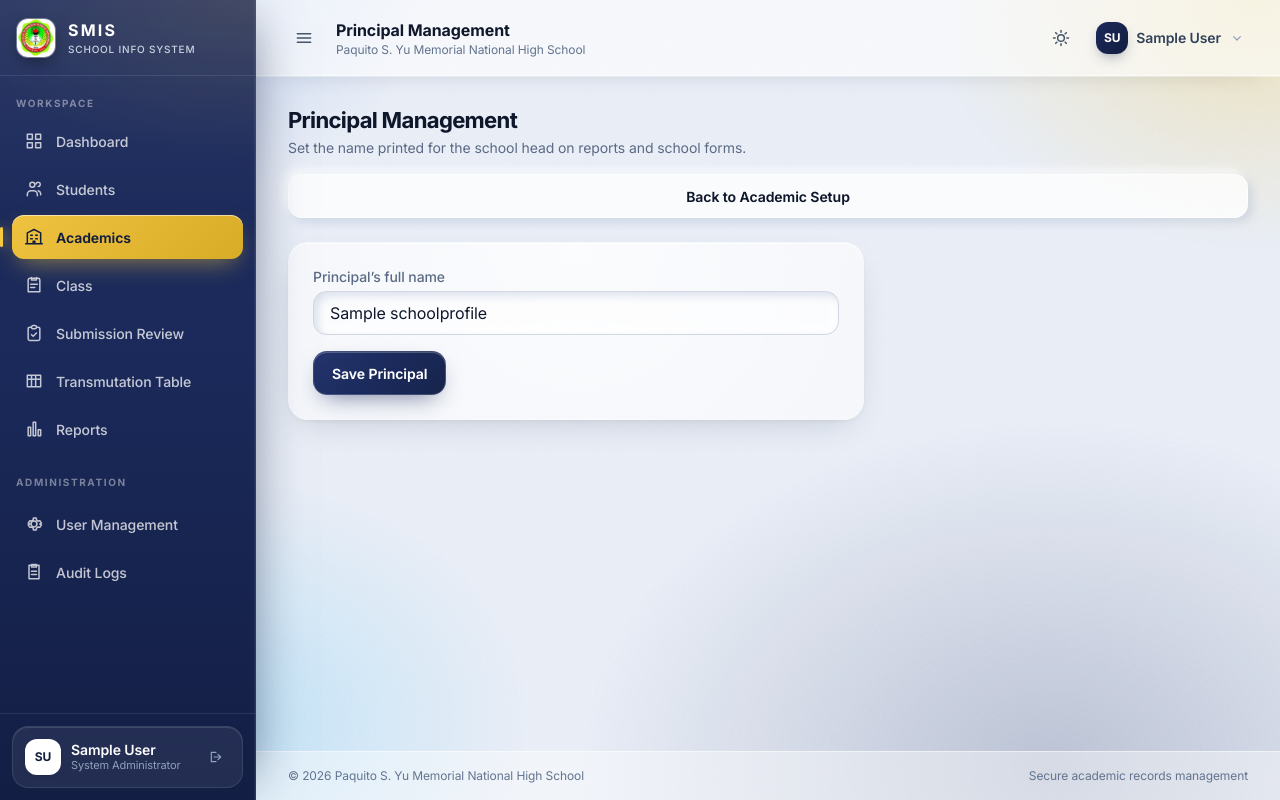
After one commit to lanzy-lanzy/SMIS, a Django app: page /academics/principal/ in a window 1280 px wide. The commit adds this page. Run offline with Django 5.2, Linux system fonts and the light colour scheme; a user stored in the database is signed in; tables that the repository leaves empty hold one stand-in row (values such as "Sample post").

Commit message:
Add principal settings and group subject filters across grade levels

```diff
--- a/academics/forms.py
+++ b/academics/forms.py
@@ -2,8 +2,20 @@ from datetime import time as dt_time
 from django import forms
 from accounts.models import User
 from .models import (
-    SchoolYear, GradeLevel, Section, Subject, TeacherAssignment, AssignmentSchedule, GradingPeriod,
+    SchoolProfile, SchoolYear, GradeLevel, Section, Subject, TeacherAssignment, AssignmentSchedule, GradingPeriod,
 )
+
+
+class SchoolProfileForm(forms.ModelForm):
+    class Meta:
+        model = SchoolProfile
+        fields = ('principal_name',)
+        widgets = {
+            'principal_name': forms.TextInput(attrs={
+                'class': 'w-full px-4 py-2 border border-gray-300 dark:border-gray-600 rounded-lg dark:bg-gray-700 dark:text-white',
+                'autocomplete': 'off',
+            }),
+        }
 
 
 class SchoolYearForm(forms.ModelForm):
--- a/academics/models.py
+++ b/academics/models.py
@@ -1,5 +1,21 @@
 from django.db import models
 from accounts.models import User
+
+
+class SchoolProfile(models.Model):
+    DEFAULT_PRINCIPAL_NAME = 'EUGENE A. BATILONG'
+
+    id = models.PositiveSmallIntegerField(primary_key=True, default=1, editable=False)
+    principal_name = models.CharField(max_length=100, default=DEFAULT_PRINCIPAL_NAME)
+
+    class Meta:
+        constraints = [
+            models.CheckConstraint(condition=models.Q(id=1), name='single_school_profile'),
+        ]
+
+    @classmethod
+    def current(cls):
+        return cls.objects.filter(pk=1).first() or cls()
 
 
 class SchoolYear(models.Model):
--- a/academics/urls.py
+++ b/academics/urls.py
@@ -5,6 +5,7 @@ app_name = 'academics'
 
 urlpatterns = [
     path('', views.academics_index, name='index'),
+    path('principal/', views.principal_settings, name='principal_settings'),
     path('school-years/', views.school_year_list, name='school_year_list'),
     path('school-years/create/', views.school_year_create, name='school_year_create'),
     path('school-years/<int:pk>/edit/', views.school_year_edit, name='school_year_edit'),
--- a/academics/views.py
+++ b/academics/views.py
@@ -5,8 +5,9 @@ from django.core.paginator import Paginator
 from django.db import IntegrityError, transaction
 from django.db.models import Count, Q
 from django.utils.http import urlencode
-from .filters import select_school_year
+from .filters import select_school_year, subject_name_filter
 from .models import (
+    SchoolProfile,
     SchoolYear,
     GradeLevel,
     Section,
@@ -15,6 +16,7 @@ from .models import (
     GradingPeriod,
 )
 from .forms import (
+    SchoolProfileForm,
     SchoolYearForm,
     GradeLevelForm,
     SectionForm,
@@ -31,6 +33,27 @@ from students.models import Student
 @admin_required
 def academics_index(request):
     return render(request, "academics/index.html")
+
+
+@admin_required
+def principal_settings(request):
+    profile = SchoolProfile.current()
+    form = SchoolProfileForm(request.POST if request.method == "POST" else None, instance=profile)
+    if request.method == "POST" and form.is_valid():
+        with transaction.atomic():
+            profile, _ = SchoolProfile.objects.update_or_create(
+                pk=1, defaults={"principal_name": form.cleaned_data["principal_name"]},
+            )
+            AuditLog.objects.create(
+                user=request.user,
+                action="update",
+                model_name="SchoolProfile",
+                object_id=str(profile.pk),
+                description=f"Set principal to {profile.principal_name}",
+            )
+        messages.success(request, "Principal name updated.")
+        return redirect("academics:principal_settings")
+    return render(request, "academics/principal_settings.html", {"form": form})
 
 
 @admin_required
@@ -680,10 +703,9 @@ def assignment_list(request):
     subjects = list(Subject.objects.filter(
         pk__in=assignments.order_by().values("subject_id"),
     ).select_related("grade_level"))
-    if subject_filter in {str(subject.pk) for subject in subjects}:
-        assignments = assignments.filter(subject_id=subject_filter)
-    else:
-        subject_filter = ""
+    subjects, subject_filter, subject_ids = subject_name_filter(subjects, subject_filter)
+    if subject_ids:
+        assignments = assignments.filter(subject_id__in=subject_ids)
     if query:
         assignments = assignments.filter(
             Q(teacher__first_name__icontains=query)
--- a/form137/views.py
+++ b/form137/views.py
@@ -10,7 +10,7 @@ from .models import Form137Record
 from .utils import build_form137_pages, build_grade_blocks
 from students.models import Student
 from grades.models import Grade
-from academics.models import SchoolYear, GradeLevel, GradingPeriod, Subject
+from academics.models import SchoolProfile, SchoolYear, GradeLevel, GradingPeriod, Subject
 from academics.filters import select_school_year
 from accounts.models import AuditLog
 from accounts.decorators import role_required
@@ -22,6 +22,7 @@ def _form137_print_context(student, school_year, record):
         'student': student,
         'school_year': school_year,
         'record': record,
+        'school_head_name': SchoolProfile.current().principal_name,
         **pages,
     }
 
--- a/reports/views.py
+++ b/reports/views.py
@@ -17,6 +17,7 @@ from grades.mapeh import (
     merge_mapeh_grades, merge_mapeh_periods,
 )
 from academics.models import (
+    SchoolProfile,
     SchoolYear, GradeLevel, Section, Subject, GradingPeriod, TeacherAssignment,
 )
 from academics.filters import select_school_year
@@ -56,7 +57,6 @@ def _compute_age(birthdate, reference=None):
     return years
 
 
-SCHOOL_HEAD_NAME = 'EUGENE A. BATILONG'
 SCHOOL_NAME = 'PAQUITO S. YU MEMORIAL NATIONAL HIGH SCHOOL'
 SCHOOL_ID = '314235'
 SCHOOL_REGION = 'Region IX'
@@ -363,7 +363,7 @@ def _school_header(school_year):
         'school_division': SCHOOL_DIVISION,
         'school_name': SCHOOL_NAME,
         'school_id': SCHOOL_ID,
-        'school_head_name': SCHOOL_HEAD_NAME,
+        'school_head_name': SchoolProfile.current().principal_name,
         'school_year': school_year,
     }
 
@@ -644,7 +644,7 @@ def _report_card_context(request, student):
         'section_name': section.name.upper() if section else '',
         'grade_level': grade_level.level if grade_level else '',
         'adviser_name': adviser_name,
-        'school_head_name': SCHOOL_HEAD_NAME,
+        'school_head_name': SchoolProfile.current().principal_name,
         'age': _compute_age(student.birthdate),
         'term_labels': term_labels,
         'term_full_labels': term_full_labels,
--- a/templates/academics/assignment_list.html
+++ b/templates/academics/assignment_list.html
@@ -83,7 +83,7 @@
                     <select name="subject" class="px-3 py-2">
                         <option value="">All subjects</option>
                         {% for subject in subjects %}
-                        <option value="{{ subject.pk }}" {% if subject_filter == subject.pk|stringformat:"s" %}selected{% endif %}>{{ subject.name }} · {{ subject.grade_level.name }}</option>
+                        <option value="{{ subject.pk }}" {% if subject_filter == subject.pk|stringformat:"s" %}selected{% endif %}>{{ subject.name }}</option>
                         {% endfor %}
                     </select>
                 </label>
--- a/templates/academics/index.html
+++ b/templates/academics/index.html
@@ -77,6 +77,10 @@
                 <svg class="h-3 w-3" fill="none" stroke="currentColor" viewBox="0 0 24 24"><path stroke-linecap="round" stroke-linejoin="round" stroke-width="2" d="M17 8l4 4m0 0l-4 4m4-4H3"/></svg>
             </span>
         </a>
+        <a href="{% url 'academics:principal_settings' %}" class="glass-card block p-6 transition hover:-translate-y-1">
+            <h3 class="font-semibold text-gray-900 dark:text-white">Principal Management</h3>
+            <p class="mt-0.5 text-sm text-gray-500 dark:text-gray-400">Update the school head’s name on reports and school forms</p>
+        </a>
     </div>
 </div>
 {% endblock %}
--- /dev/null
+++ b/templates/academics/principal_settings.html
@@ -0,0 +1,24 @@
+{% extends 'base.html' %}
+{% block title %}Principal Management{% endblock %}
+{% block page_title %}Principal Management{% endblock %}
+{% block content %}
+<div class="space-y-6">
+    <div class="page-head">
+        <div>
+            <h1 class="page-head-title">Principal Management</h1>
+            <p class="page-head-sub">Set the name printed for the school head on reports and school forms.</p>
+        </div>
+        <a href="{% url 'academics:index' %}" class="btn btn-secondary">Back to Academic Setup</a>
+    </div>
+    <form method="post" class="glass-card max-w-xl space-y-4 p-6">
+        {% csrf_token %}
+        {{ form.non_field_errors }}
+        <div>
+            <label for="{{ form.principal_name.id_for_label }}" class="mb-1 block text-sm font-medium">Principal’s full name</label>
+            {{ form.principal_name }}
+            {{ form.principal_name.errors }}
+        </div>
+        <button type="submit" class="btn btn-primary">Save Principal</button>
+    </form>
+</div>
+{% endblock %}
--- a/templates/form137/form137_print.html
+++ b/templates/form137/form137_print.html
@@ -729,7 +729,7 @@
                     <div class="signature-label">Date</div>
                 </div>
                 <div class="signature-field">
-                    <div class="signature-line">EUGENE A. BATILONG</div>
+                    <div class="signature-line">{{ school_head_name }}</div>
                     <div class="signature-label">Name of Principal/School Head over Printed Name</div>
                 </div>
                 <div class="seal-field">(Affix School Seal here)</div>
--- a/templates/grades/grade_list.html
+++ b/templates/grades/grade_list.html
@@ -114,7 +114,7 @@
                     <select name="subject" class="px-3 py-2">
                         <option value="">All subjects</option>
                         {% for subject in subjects %}
-                        <option value="{{ subject.pk }}" {% if subject_filter == subject.pk|stringformat:"s" %}selected{% endif %}>{{ subject.name }} · {{ subject.code }}</option>
+                        <option value="{{ subject.pk }}" {% if subject_filter == subject.pk|stringformat:"s" %}selected{% endif %}>{{ subject.name }}{% if not user.is_admin %} · {{ subject.code }}{% endif %}</option>
                         {% endfor %}
                     </select>
                 </label>
```
Also changed, not shown: academics/filters.py (+24 -0 lines), form137/tests/test_print_layout.py (+17 -0 lines), grades/tests/test_class_filters.py (+32 -0 lines), grades/views.py (+16 -1 lines), templates/grades/grade_encode_select.html (+10 -18 lines), templates/grades/partials/encode_modal.html (+12 -6 lines), templates/reports/index.html (+1 -12 lines), academics/migrations/0010_school_profile.py (added).
